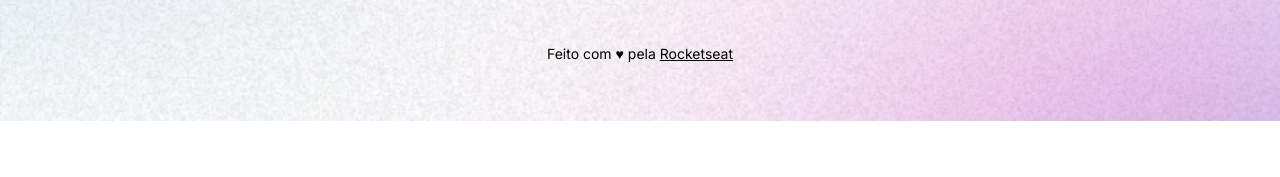
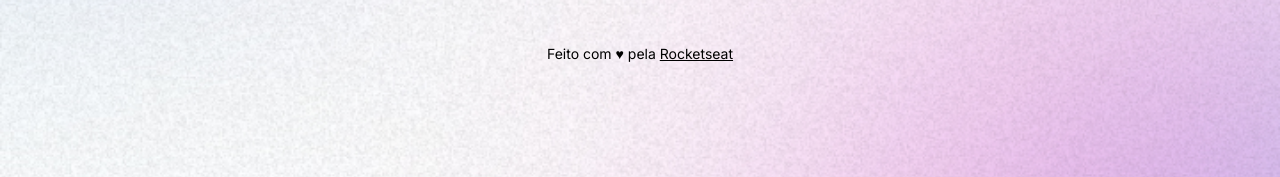
Before and after one commit to Rodrigo202134/MeuDevLink, a plain HTML site: page index.html in a window 1280 px wide. Both pictures are taken after a click on the element 640 px from the left and 267 px from the top of the page. Shown: the part 679-856 px from the top of the page. Before the commit the page ends 800 px from the top, so only its background shows below. Drawn offline with nearby package versions, Linux system fonts and the light colour scheme.

Commit message:
change backgroud based on media  queries

```diff
--- a/style.css
+++ b/style.css
@@ -25,7 +25,8 @@
 body {
 
   /*background: color image repeat position/sizer*/
-  background: var(--bg-url) no-repeat top center/cover;
+  background: var(--bg-url) no-repeat top center/cover ;
+  height:100vh;
 }
 body * {
   font-family: "Inter", sans-serif;
@@ -138,3 +139,12 @@ footer{
   font-size: 14px;
 
 }
+/*media queries*/
+@media (min-width:700px) {
+  :root{
+    --bg-url:url(./assets/Dark mode-desktop.jpg);
+  }
+  .light{
+    --bg-url:url(./assets/light mode-desktop.jpg);
+  }
+}
```
